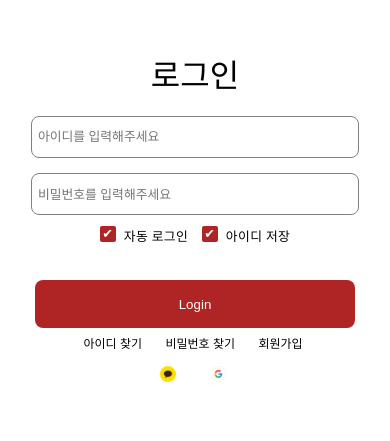
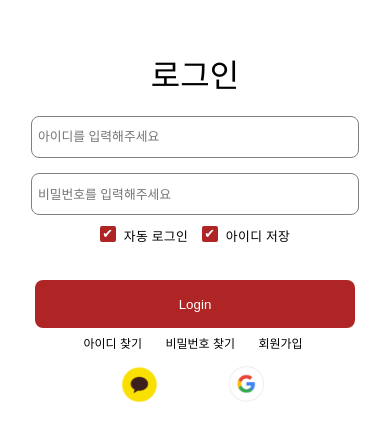
Before and after one commit to CODE-U-S/Webtoon-Search-Project-Frontend, a React (Create React App) app: page /login in a window 390 px wide. Shown: the part 153-594 px from the top of the page. Built offline with nearby package versions, Linux system fonts and the light colour scheme.

Commit message:
💄 sns 옵션 media 쿼리 반응형 구현

```diff
--- a/src/css/login/Login.module.css
+++ b/src/css/login/Login.module.css
@@ -102,4 +102,10 @@ img {
   button[type="button"] {
     font-size: 0.75rem;
   }
+
+  .sns-kakao,
+  .sns-google {
+    width: 2.2rem;
+    margin-left: 3rem;
+  }
 }
```
